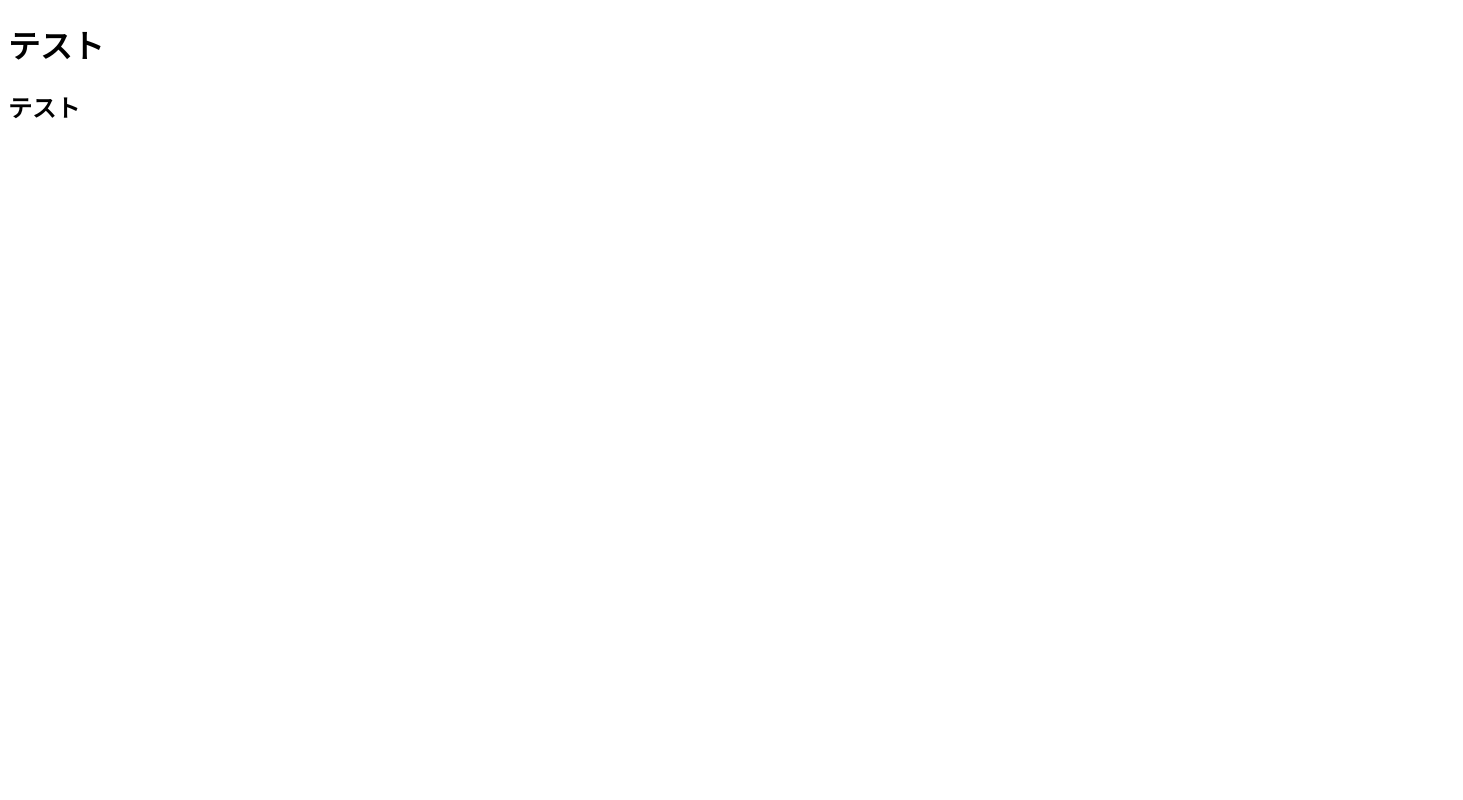
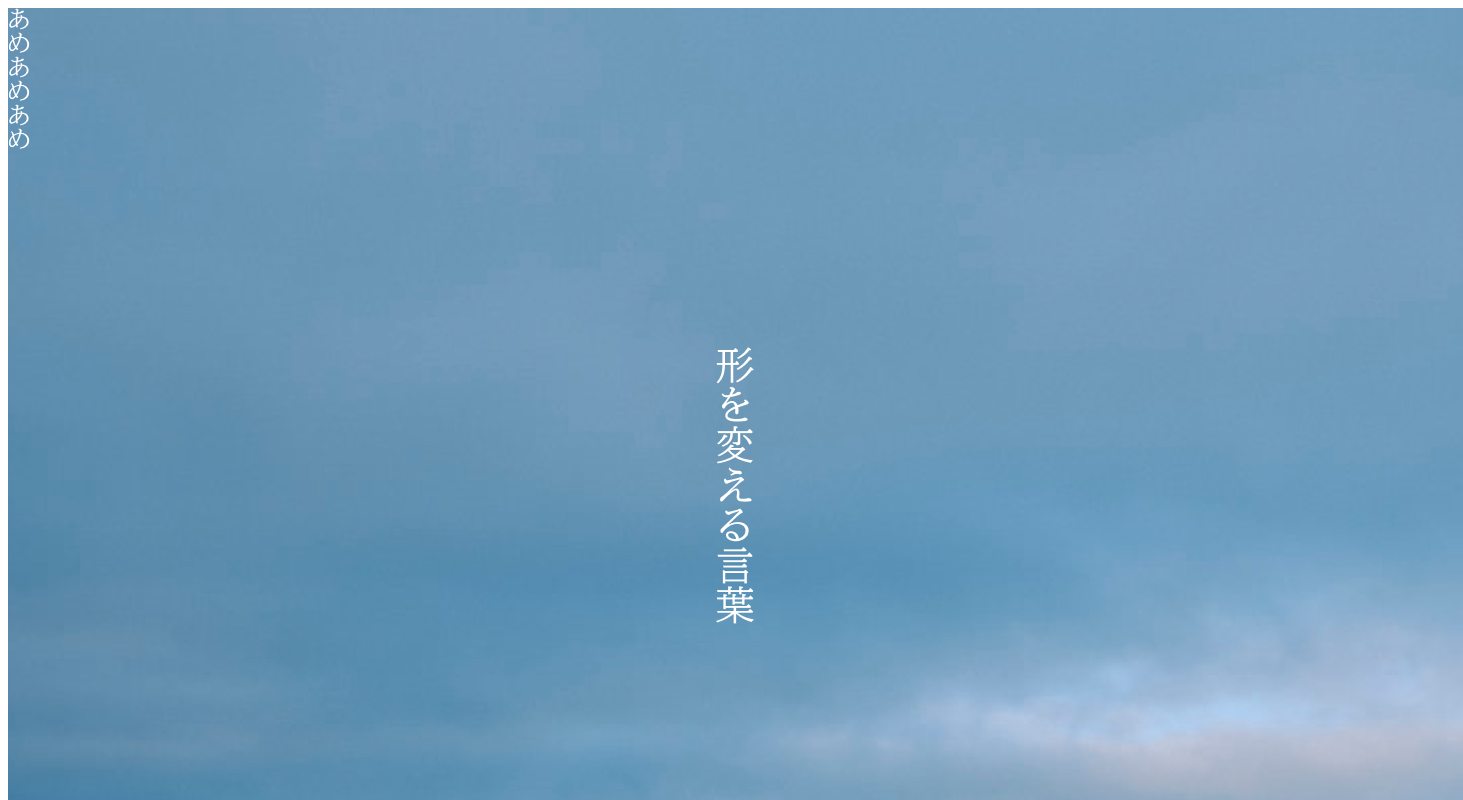
Before and after one commit to tmu-2025-net-1/ManamiShimizu081, a plain HTML site: page docs/index.html in a window 1280 px wide. Shown: the top 800 px of the page, 1463 px wide, since content can reach past the window. Drawn offline with Linux system fonts and the light colour scheme.

Commit message:
背景表示

```diff
--- a/docs/index.html
+++ b/docs/index.html
@@ -3,10 +3,24 @@
 <head>
     <meta charset="UTF-8">
     <meta name="viewport" content="width=device-width, initial-scale=1.0">
-    <title>テスト</title>
+    <title>形を変える言葉</title>
+    <link rel="stylesheet" href="style.css">
+
 </head>
 <body>
-    <h1>テスト</h1>
-    <h2>テスト</h2>
+
+   <script src="script.js"></script>
+
+   <div class="drop">
+     <img src=img/ame.png>
+
+   </div>
+
+   <div class="haikei">
+     <img src=img/top.png>
+   </div>
+
+
+
 </body>
 </html>
--- /dev/null
+++ b/docs/script.js
@@ -0,0 +1,18 @@
+const dropCount = 30;
+const body = document.body;
+
+for (let i = 0; i < dropCount; i++) {
+  const drop = document.createElement('div');
+  drop.classList.add('drop');
+
+  // ランダムな位置・速度・タイミングを設定
+  const x = Math.random() * window.innerWidth;
+  const duration = 5 + Math.random() * 5; // 5〜10秒
+  const delay = Math.random() * 5;
+
+  drop.style.left = `${x}px`;
+  drop.style.animationDuration = `${duration}s`;
+  drop.style.animationDelay = `${delay}s`;
+
+  body.appendChild(drop);
+}
--- /dev/null
+++ b/docs/style.css
@@ -0,0 +1,25 @@
+
+.haikei{
+ margin: 0;
+  background-size: cover;          /* 画面全体にぴったり */
+  background-position: center;     /* 中央に配置 */
+}
+
+.drop{
+  position: absolute;
+  width: 30px;
+  height: 30px;
+  animation: fall linear infinite;
+
+  @keyframes fall {
+      0% {
+        top: -50px;
+        opacity: 1;
+      }
+      100% {
+        top: 100vh;
+        opacity: 0.5;
+      }
+    }
+
+}
```
Also changed, not shown: docs/img/ame.png (added), docs/img/top.png (added).
